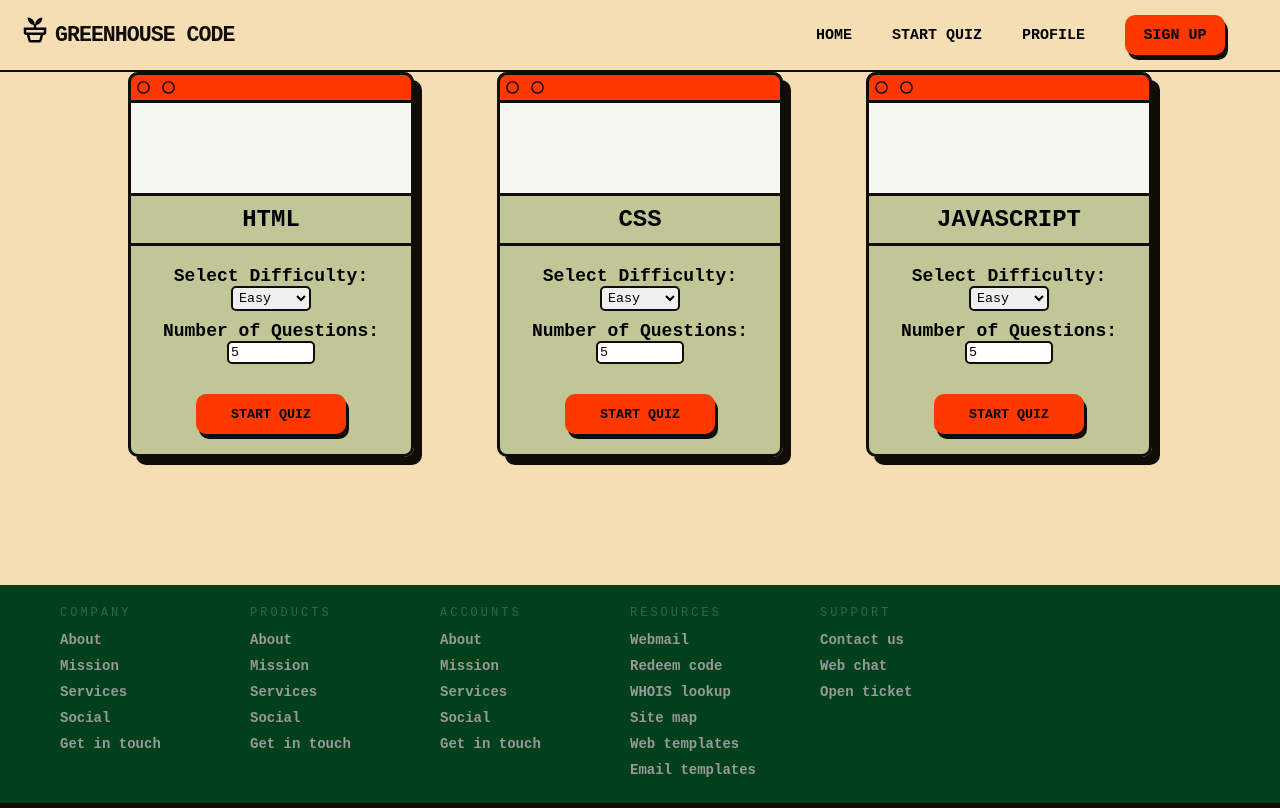
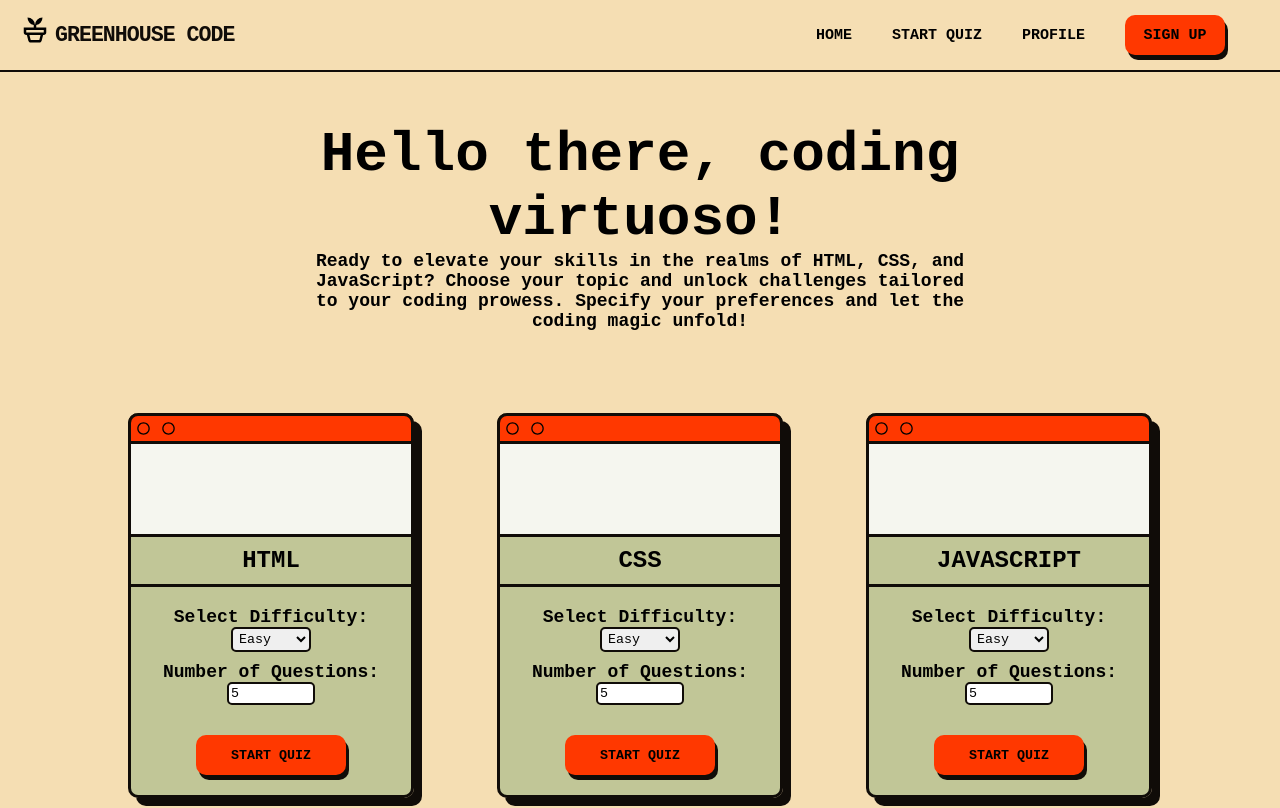
Before and after one commit to progmatic-fs-2023/greenhouse-project, a React (Vite) app in the folder client/: page /quizmoduls in a window 1280 px wide. Shown: the top 808 px of the page. Built offline with nearby package versions, Linux system fonts and the light colour scheme; a web font is replaced by a local one.

Commit message:
Merging fine-tuning

```diff
--- a/client/src/components/QuizModulsPageComponents/Description.jsx
+++ b/client/src/components/QuizModulsPageComponents/Description.jsx
@@ -1,6 +1,6 @@
 function Description() {
     return(
-    <div>
+    <div className="description_container">
         <h1>Hello there, coding virtuoso!</h1>
         <p>Ready to elevate your skills in the realms of HTML, CSS, and JavaScript? Choose your topic and
         unlock challenges tailored to your coding prowess. Specify your preferences and let the coding magic unfold!</p>
--- a/client/src/components/QuizModulsPageComponents/quizmodul.css
+++ b/client/src/components/QuizModulsPageComponents/quizmodul.css
@@ -9,6 +9,7 @@
 .description_container {
     display: flex;
     justify-content: center;
+    flex-flow: column;
     text-align: center;
     margin: 0 10% 3% 10%;
     padding: 5% 0;
@@ -21,14 +22,19 @@
 .description_container p {
     font-size: large;
     font-weight: bold;
-    width: 40rem;
+    margin: 0 10%;
 }
 
 .quizmodul_main_container {
     display: flex;
     justify-content: space-between;
-    flex-flow: row nowrap;
+    flex-flow: column;
     padding: 0 10% 10% 10%;
+}
+
+.language_card_container {
+    display: flex;
+    justify-content: space-between;
 }
 
 .language_card_content{
@@ -66,6 +72,7 @@
     color: #291f15;
     letter-spacing: 0.3px;
     transition-timing-function: 0.3s ease-in-out;
+    cursor: pointer;
 }
 
 .card label {
--- a/client/src/pages/QuizModuls.jsx
+++ b/client/src/pages/QuizModuls.jsx
@@ -1,13 +1,17 @@
 import '../components/QuizModulsPageComponents/quizmodul.css';
 import '../components/HomePageComponents/card.css';
+import Description from '../components/QuizModulsPageComponents/Description';
 import LanguageCard from '../components/QuizModulsPageComponents/LanguageCard';
 
 function QuizModuls() {
   return (
     <div className="quizmodul_main_container">
+      <Description />
+      <div className='language_card_container'>
       <LanguageCard language="HTML" />
       <LanguageCard language="CSS" />
       <LanguageCard language="JavaScript" />
+      </div>
     </div>
   );
 }
```
